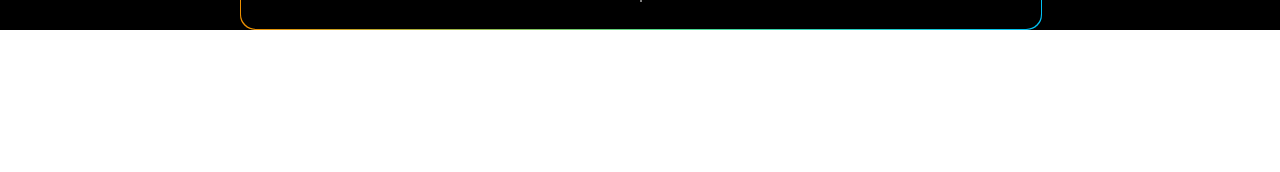
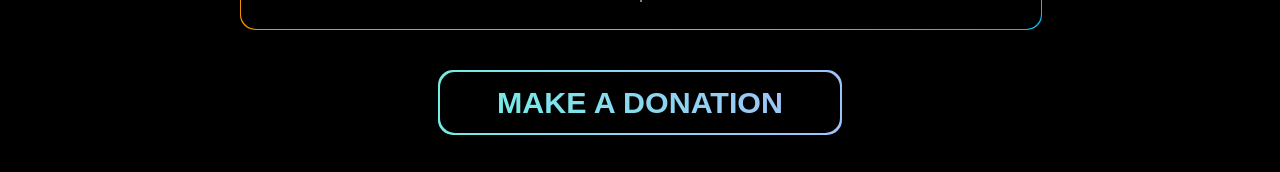
Before and after one commit to juan-mejia/moaDW-app, a React (Create React App) app: page /detail in a window 1280 px wide. Shown: the part 858-1030 px from the top of the page. Before the commit the page ends 888 px from the top, so only its background shows below. Built offline with nearby package versions, Linux system fonts and the light colour scheme.

Commit message:
Se añadieron botones y se hizo mejoras en el proyecto

```diff
--- a/src/components/Detail/Detail.css
+++ b/src/components/Detail/Detail.css
@@ -3,99 +3,3 @@
     max-width: 800px;
     width: 90%;
 }
-.detail .detail-header {
-    display: flex;
-    justify-content: center;
-    align-items: center;
-    flex-direction: column;
-    margin-bottom: 20px;
-}
-.detail .detail-header .title {
-    font-size: clamp(2rem, 10vw, 3.5rem);
-    max-width: 450px;
-}
-.detail .detail-header .image {
-    max-height: 250px;
-    height: 50vw;
-    max-width: 250px;
-    width: 50vw;
-    border-radius: 100%;
-    background: rgba(114, 112, 255, 1);
-    overflow: hidden;
-}
-.detail .detail-header .image img {
-    height: auto;
-    width: 100%;
-}
-.detail .detail-header .description {
-    font-size: clamp(1.3rem, 5vw, 1.9rem);
-    width: 80%;
-    max-width: 450px;
-    color: rgba(178, 178, 178, 1);
-}
-.detail .detail-body {
-    display: flex;
-    justify-content: center;
-    align-items: center;
-    flex-direction: row;
-    flex-wrap: nowrap;
-    width: 100%;
-    border-radius: 15px;
-    padding: 1px;
-}
-.detail .detail-body .body-container {
-    display: flex;
-    justify-content: space-around;
-    align-items: center;
-    height: fit-content;
-    width: 100%;
-    background: black;
-    border-radius: 15px;
-    height: fit-content;
-}
-@media (max-width: 550px){
-    .detail .detail-body .body-container {
-        flex-direction: column;
-        align-items: flex-start;
-        padding: 0 25px;
-    }
-}
-.detail .body-container .total-donations {
-    font-weight: bold;
-    margin: 30px 0;
-    text-align: left;
-}
-.detail .body-container .total-donations p:first-child{
-    font-size: clamp(1rem, 5vw, 1.3rem);
-    margin: 0;
-}
-.detail .body-container .total-donations p:last-child {
-    font-size: clamp(1.9rem, 5vw, 2.5rem);
-    margin: 0;
-}
-.detail .body-container .total-amount {
-    font-weight: bold;
-    margin: 30px 0;
-    text-align: left;
-    font-size: clamp(1rem, 5vw, 1.3rem);
-}
-.detail .body-container .total-amount p:first-child{
-    font-size: clamp(1rem, 5vw, 1.3rem);
-    margin: 0;
-}
-.detail .body-container .total-amount p:last-child {
-    font-size: clamp(1.9rem, 5vw, 2.5rem);
-    margin: 0;
-}
-
-.detail .body-container .line {
-    background: rgba(255,255,255,0.5);
-    width: 2px;
-    height: 80px;
-}
-@media (max-width: 550px){
-    .detail .detail-body .line {
-        height: 2px;
-        width: 100%;
-    }
-}
--- a/src/components/Detail/Detail.js
+++ b/src/components/Detail/Detail.js
@@ -1,25 +1,16 @@
 import React from 'react'
 
 import DetailHeader from './DetailHeader'
+import DetailBody from './DetailBody'
+import Button from '../UI/Button'
 import './Detail.css'
 
 const Detail = (props) => {
     return (
         <div className="detail">
             <DetailHeader />
-            <div className="detail-body background-gradient">
-                <div className="body-container ">
-                    <div className="total-donations">
-                        <p>TOTAL DONATIONS</p>
-                        <p>210</p>
-                    </div>
-                    <span className="line" />
-                    <div className="total-amount">
-                        <p>TOTAL DONATIONS</p>
-                        <p>$210</p>
-                    </div>
-                </div>
-            </div>
+            <DetailBody />
+            <Button text="MAKE A DONATION" />
         </div>
     )
 }
--- /dev/null
+++ b/src/components/Detail/DetailBody.css
@@ -0,0 +1,96 @@
+.detail .detail-header {
+    display: flex;
+    justify-content: center;
+    align-items: center;
+    flex-direction: column;
+    margin-bottom: 20px;
+}
+.detail .detail-header .title {
+    font-size: clamp(2rem, 10vw, 3.5rem);
+    max-width: 450px;
+}
+.detail .detail-header .image {
+    max-height: 250px;
+    height: 50vw;
+    max-width: 250px;
+    width: 50vw;
+    border-radius: 100%;
+    background: rgba(114, 112, 255, 1);
+    overflow: hidden;
+}
+.detail .detail-header .image img {
+    height: auto;
+    width: 100%;
+}
+.detail .detail-header .description {
+    font-size: clamp(1.3rem, 5vw, 1.9rem);
+    width: 80%;
+    max-width: 450px;
+    color: rgba(178, 178, 178, 1);
+}
+.detail .detail-body {
+    display: flex;
+    justify-content: center;
+    align-items: center;
+    flex-direction: row;
+    flex-wrap: nowrap;
+    width: 100%;
+    border-radius: 15px;
+    padding: 1px;
+}
+.detail .detail-body .body-container {
+    display: flex;
+    justify-content: space-around;
+    align-items: center;
+    height: fit-content;
+    width: 100%;
+    background: black;
+    border-radius: 15px;
+    height: fit-content;
+}
+@media (max-width: 550px){
+    .detail .detail-body .body-container {
+        flex-direction: column;
+        align-items: flex-start;
+        padding: 0 25px;
+    }
+}
+.detail .body-container .total-donations {
+    font-weight: bold;
+    margin: 30px 0;
+    text-align: left;
+}
+.detail .body-container .total-donations p:first-child{
+    font-size: clamp(1rem, 5vw, 1.3rem);
+    margin: 0;
+}
+.detail .body-container .total-donations p:last-child {
+    font-size: clamp(1.9rem, 5vw, 2.5rem);
+    margin: 0;
+}
+.detail .body-container .total-amount {
+    font-weight: bold;
+    margin: 30px 0;
+    text-align: left;
+    font-size: clamp(1rem, 5vw, 1.3rem);
+}
+.detail .body-container .total-amount p:first-child{
+    font-size: clamp(1rem, 5vw, 1.3rem);
+    margin: 0;
+}
+.detail .body-container .total-amount p:last-child {
+    font-size: clamp(1.9rem, 5vw, 2.5rem);
+    margin: 0;
+}
+
+.detail .body-container .line {
+    background: rgba(255,255,255,0.5);
+    width: 2px;
+    height: 80px;
+}
+@media (max-width: 550px){
+    .detail .detail-body .line {
+        height: 2px;
+        width: 100%;
+    }
+}
--- /dev/null
+++ b/src/components/Detail/DetailBody.js
@@ -0,0 +1,20 @@
+import './DetailBody.css'
+
+const DetailBody = ()=> {
+    return (
+        <div className="detail-body background-gradient">
+            <div className="body-container ">
+                <div className="total-donations">
+                    <p>TOTAL DONATIONS</p>
+                    <p>210</p>
+                </div>
+                <span className="line" />
+                <div className="total-amount">
+                    <p>TOTAL DONATIONS</p>
+                    <p>$210</p>
+                </div>
+            </div>
+        </div>
+    );
+}
+export default DetailBody;
--- a/src/components/Detail/DetailHeader.js
+++ b/src/components/Detail/DetailHeader.js
@@ -1,3 +1,4 @@
+import './DetailHeader.css'
 const DetailHeader = () => {
     return (
         <div className="detail-header">
--- a/src/components/Home/Home.css
+++ b/src/components/Home/Home.css
@@ -3,3 +3,6 @@
     width: 90%;
     max-width: 800px;
 }
+.home .home-actions {
+
+}
--- a/src/components/Home/Home.js
+++ b/src/components/Home/Home.js
@@ -2,6 +2,7 @@ import React from 'react'
 
 import DonationsHeader from './Donations/DonationsHeader'
 import DonationsList from './Donations/DonationsList'
+import Button from '../UI/Button'
 
 import './Home.css'
 
@@ -10,6 +11,10 @@ const Home = (props)=> {
         <div className="home">
             <DonationsHeader />
             <DonationsList />
+            <div className="home-actions">
+                <Button text="prev" />
+                <Button text="next" />
+            </div>
         </div>
     );
 }
--- /dev/null
+++ b/src/components/UI/Button.css
@@ -0,0 +1,39 @@
+.button {
+    cursor: pointer;
+    background: linear-gradient(to right, #74EDE6, #9FC3F9 100%);
+    height: 3.8rem;
+    max-width: 400px;
+    width: 100%;
+    border-radius: 15px;
+    margin: 40px auto;
+    padding: 2px;
+}
+.button button {
+    cursor: pointer;
+    background: none;
+    border: none;
+    outline: none;
+    background: black;
+    border-radius: 15px;
+    height: 100%;
+    width: 100%;
+}
+.button:hover button{
+    background: none;
+}
+
+.button button b {
+    font-size: clamp(1.3rem, 5vw, 1.9rem);
+    background: -webkit-linear-gradient(45deg, #74EDE6, #9FC3F9 100%);
+    -webkit-background-clip: text;
+    -webkit-text-fill-color: transparent;
+    -moz-background-clip: text;
+    -moz-text-fill-color: transparent;
+}
+.button:hover button b {
+    background: black;
+    -webkit-background-clip: text;
+    -webkit-text-fill-color: transparent;
+    -moz-background-clip: text;
+    -moz-text-fill-color: transparent;
+}
--- /dev/null
+++ b/src/components/UI/Button.js
@@ -0,0 +1,11 @@
+import './Button.css'
+
+const Button = (props)=> {
+    return (
+        <div className="button">
+            <button><b>{props.text}</b></button>
+        </div>
+    )
+}
+
+export default Button;
```
